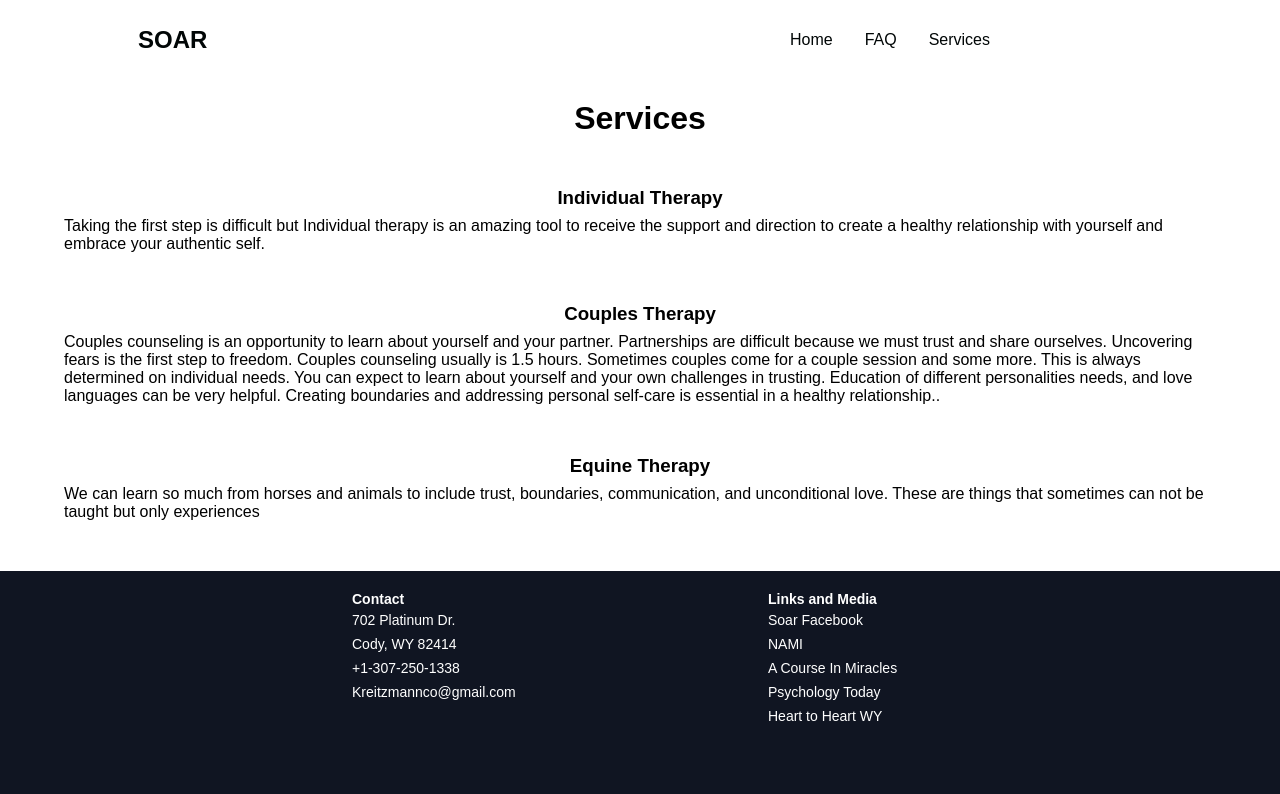
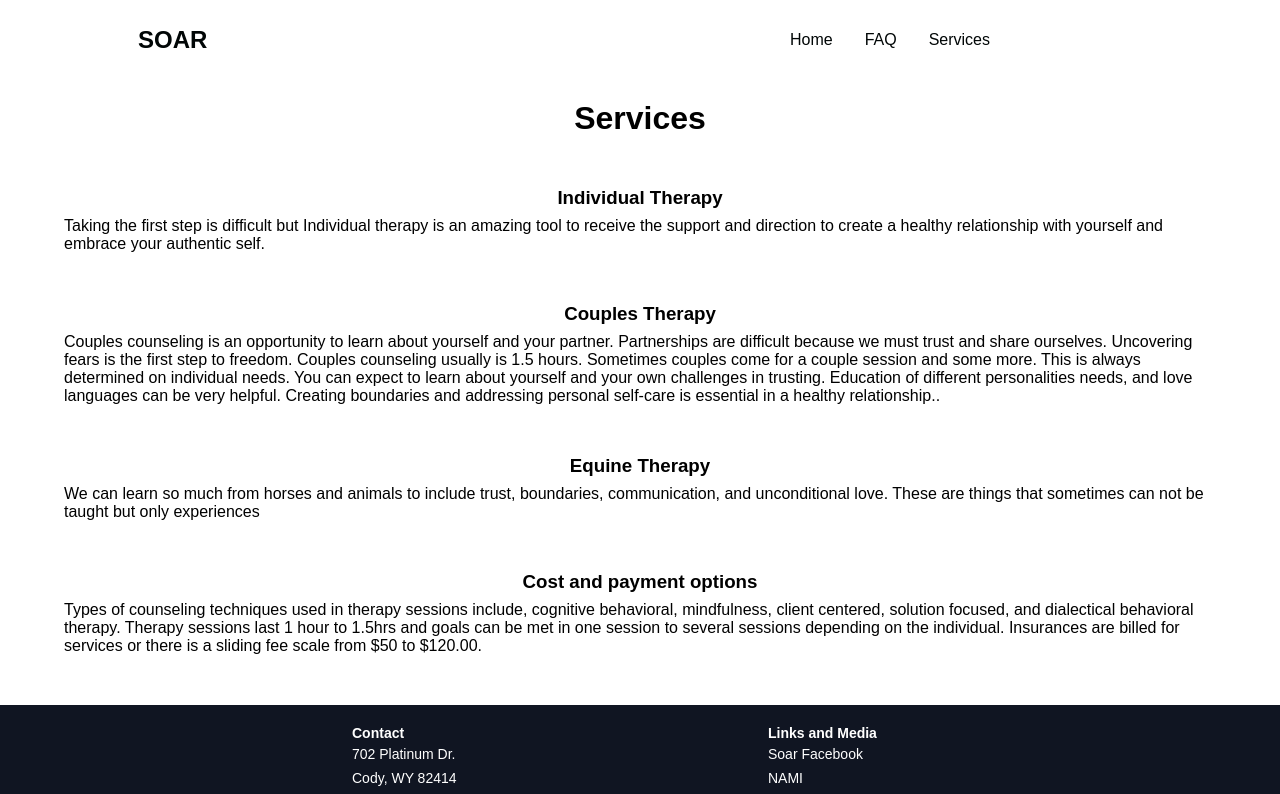
Before and after one commit to lss555/soar-react-client, a React (Create React App) app: page /service in a window 1280 px wide. Shown: the top 794 px of the page. Built offline with nearby package versions, Linux system fonts and the light colour scheme; a web font is replaced by a local one.

Commit message:
Add cost and options section

```diff
--- a/src/components/InfoSection/Data.js
+++ b/src/components/InfoSection/Data.js
@@ -25,7 +25,7 @@ export const homeObjTwo = {
   lightText: false,
   lightTextDesc: false,
   topLine:'Frequently Asked questions',
-  headline: 'Do I really need therapy? Why do people go to therapy and how do I know if it is right for me? What is therapy like? Click below to find answers to common questions.',
+  headline: 'Why do people go to therapy and how do I know if it is right for me? What is therapy like? Click below to find answers to common questions.',
   description: '',
   buttonLabel: 'FAQ page',
   imgStart: true,
--- a/src/components/services-info/services-info.js
+++ b/src/components/services-info/services-info.js
@@ -57,6 +57,14 @@ const ServiceInfo = () => {
 
         <Paragraph>We can learn so much from horses and animals to include trust, boundaries, communication, and unconditional love. These are things that sometimes can not be taught but only experiences</Paragraph>
       </Spacer>
+
+      <Spacer>
+        <H3 id='equine'>Cost and payment options</H3>
+
+        <Paragraph>Types of counseling techniques used in therapy sessions include, cognitive behavioral, mindfulness, client centered, solution focused, and dialectical behavioral therapy.  Therapy sessions last 1 hour to 1.5hrs and goals can be met in one session to several sessions depending on the individual.  Insurances are billed for services or there is a sliding fee scale from $50 to $120.00.
+
+</Paragraph>
+      </Spacer>
     </Container>
   )
 }
```
Also changed, not shown: 1 other file (tests, documents, lock files or other folders).
